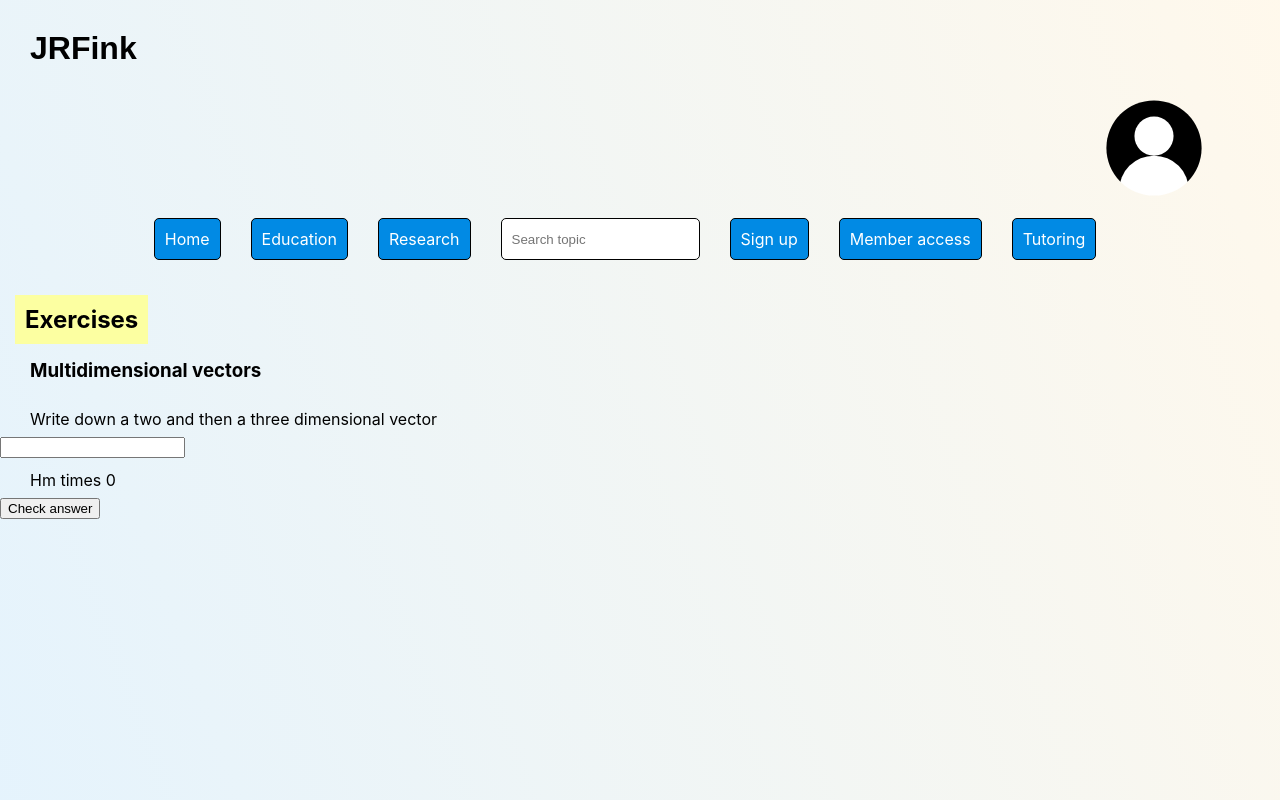
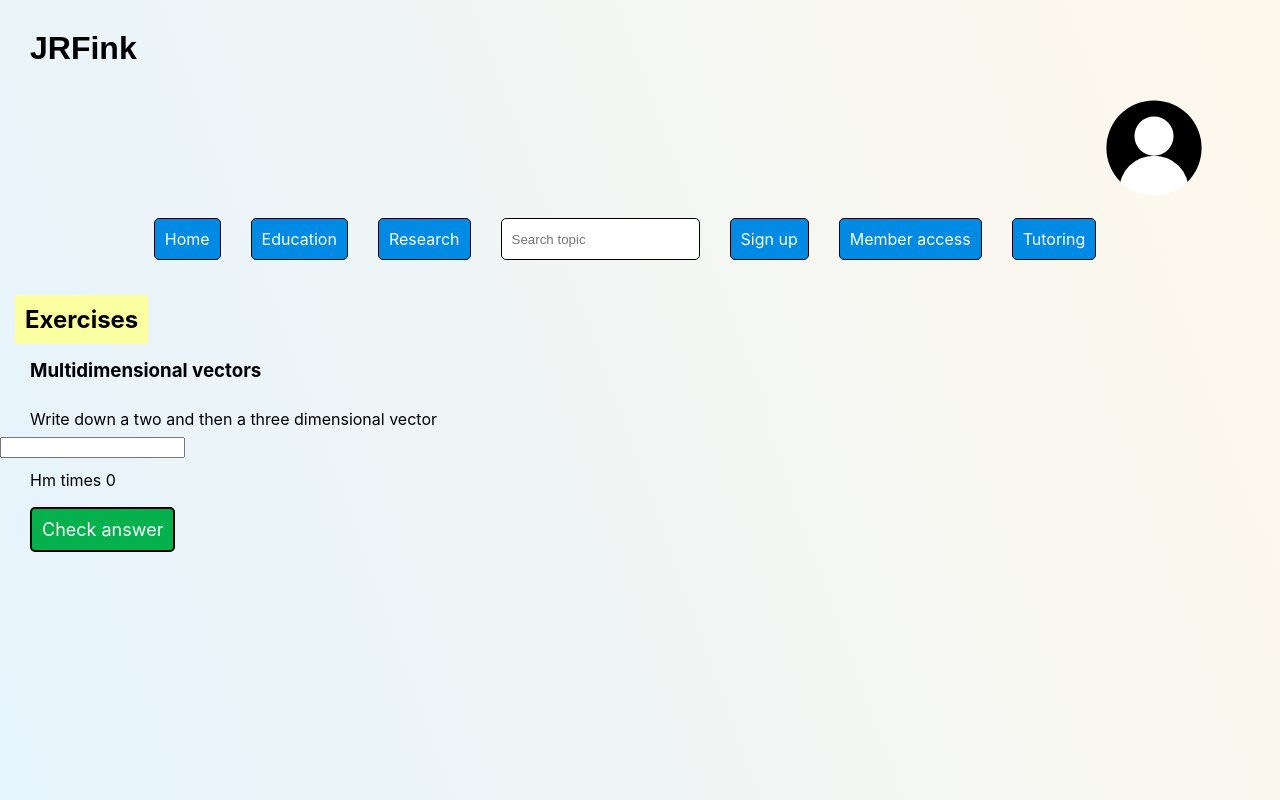
Before and after one commit to JRFink/jrfphyspagesnew, a Next.js app: page /exercises/gp1/23dmex in a window 1280 px wide. Shown: the top 800 px of the page. Built offline with nearby package versions, Linux system fonts and the light colour scheme.

Commit message:
Update 23dmex.tsx

```diff
--- a/pages/exercises/gp1/23dmex.tsx
+++ b/pages/exercises/gp1/23dmex.tsx
@@ -22,7 +22,7 @@ const Two3dmEx = () => {
         </p>
         <input type='text'></input>
       <p>Hm times {count}</p>
-      <button onClick={() => setCount(count + 1)} className={style.greenButton}>Check answer</button>
+      <button onClick={() => setCount(count + 1)} className={style.greenButtonCont}>Check answer</button>
     </div>
   );
 }
```
